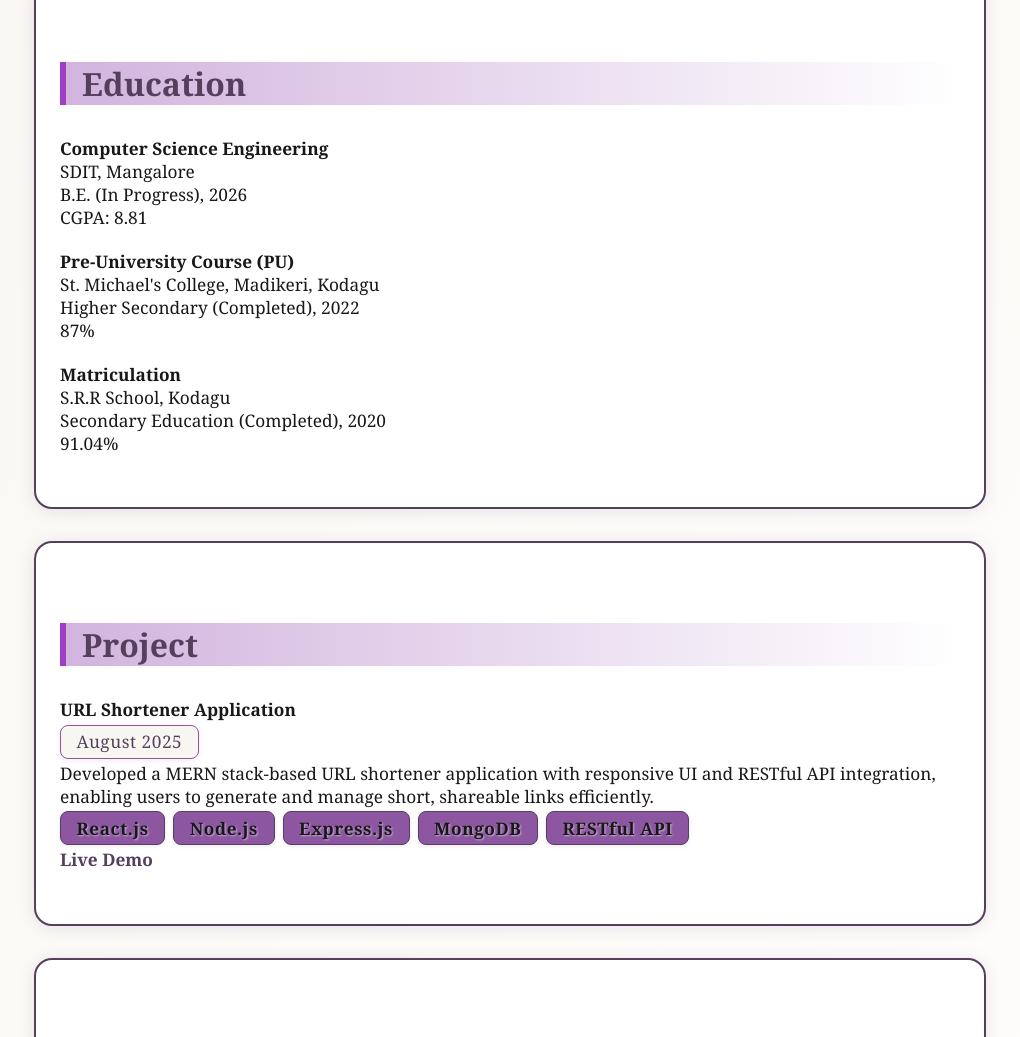
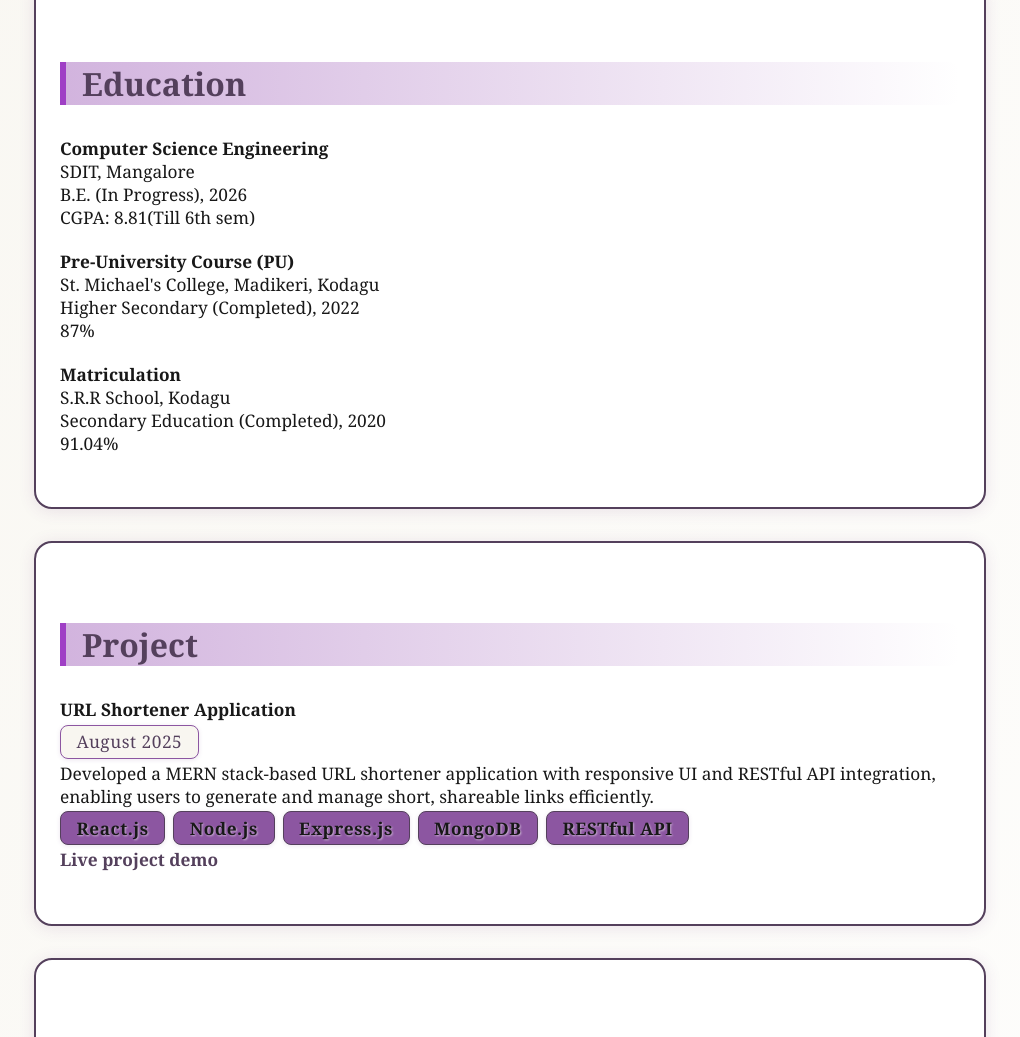
Before and after one commit to Sinchanaps03/portfolio, a plain HTML site: page index.html in a window 1280 px wide. Shown: the part 720-1757 px from the top of the page, without its empty margins (130-1150 px from the left). Drawn offline with Linux system fonts and the light colour scheme.

Commit message:
Update index.html with latest manual changes

```diff
--- a/index.html
+++ b/index.html
@@ -203,7 +203,7 @@
       <li><strong>Computer Science Engineering</strong><br>
         SDIT, Mangalore<br>
         B.E. (In Progress), 2026<br>
-        CGPA: 8.81
+        CGPA: 8.81(Till 6th sem)
       </li>
       <li><strong>Pre-University Course (PU)</strong><br>
         St. Michael's College, Madikeri, Kodagu<br>
@@ -225,7 +225,8 @@
         <span class="badge" style="background: var(--vintage-white); color: var(--vintage-purple-dark); border: 1.5px solid var(--vintage-purple-light); font-weight: normal;">August 2025</span><br>
         Developed a MERN stack-based URL shortener application with responsive UI and RESTful API integration, enabling users to generate and manage short, shareable links efficiently.<br>
         <span class="badge">React.js</span> <span class="badge">Node.js</span> <span class="badge">Express.js</span> <span class="badge">MongoDB</span> <span class="badge">RESTful API</span><br>
-        <a class="contact-link" href="https://short-url-frontend-i7cb.vercel.app/" target="_blank">Live Demo</a>
+        <a class="contact-link" href="https://short-url-frontend-i7cb.vercel.app/" target="_blank">Live project demo
+        </a>
       </li>
     </ul>
   </section>
```
